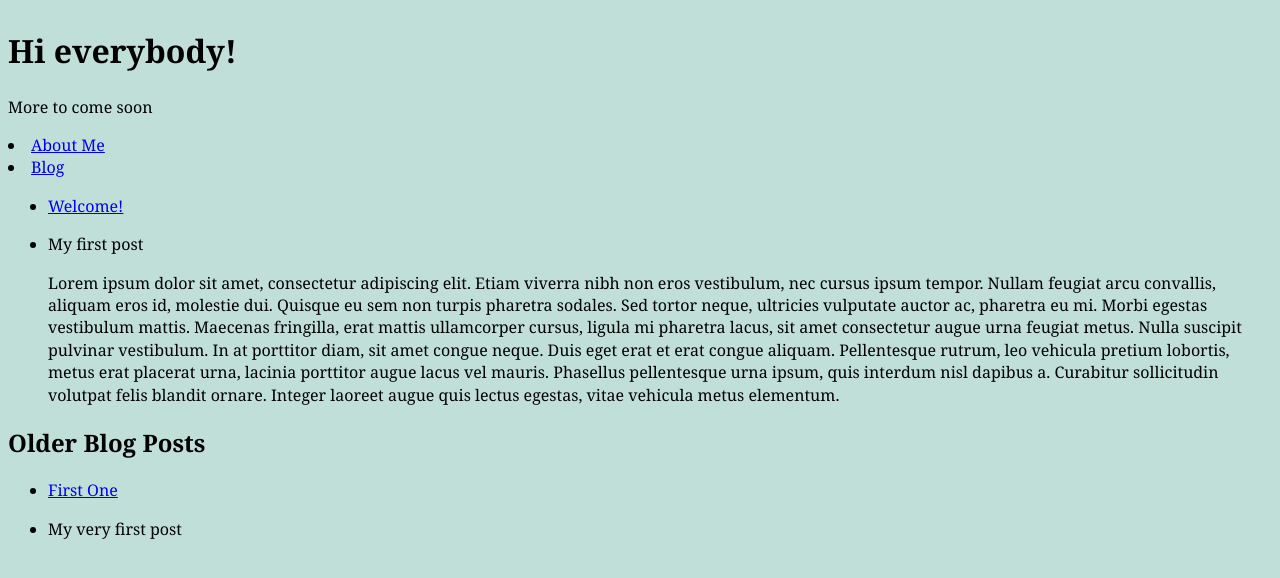
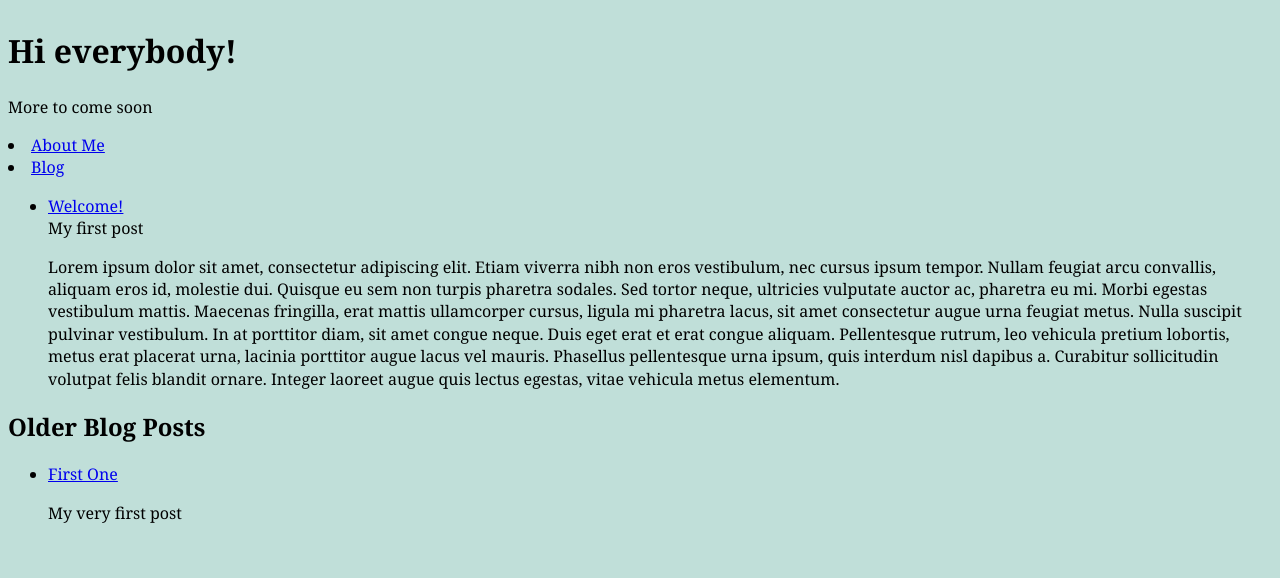
Before and after one commit to davidbroadfoot/site, a Jekyll site: the page built from index.html, in a window 1280 px wide. Shown: the top 578 px of the page. Built offline with Jekyll 4.4.1, drawn with Linux system fonts in a browser that asks for light colours.

Commit message:
formatting

```diff
--- a/index.html
+++ b/index.html
@@ -10,8 +10,8 @@ layout: default
     {% for post in site.posts limit:1 %}
     <li>
       <a href="{{ post.url }}">{{post.title}}</a></li>
-      <p>{{ page.date | date_to_string }}</p>
-    <li>  {{post.description}}</li>
+      {{ page.date | date_to_string }}
+      {{post.description}}
     <l1>  {{post.excerpt}}
     </li>
     {% endfor %}
@@ -23,7 +23,7 @@ layout: default
     <li>
       <a href="{{ post.url }}">{{ post.title }}</a></li>
       <p>{{ page.date | date_to_string }}</p>
-    <li>  {{post.description}}
-    </li>
+     {{post.description}}
+
   {% endfor %}
 </ul>
```
